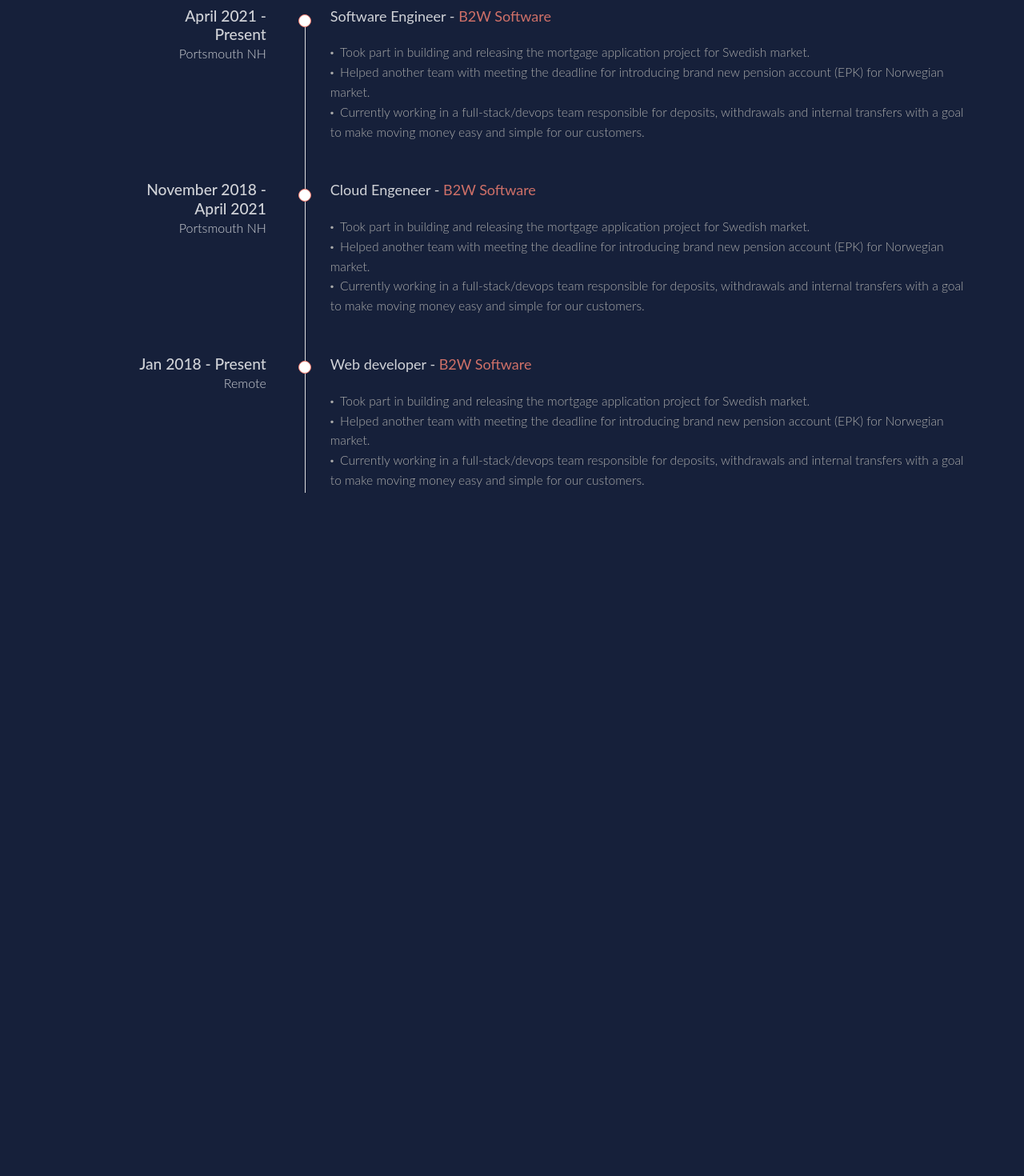
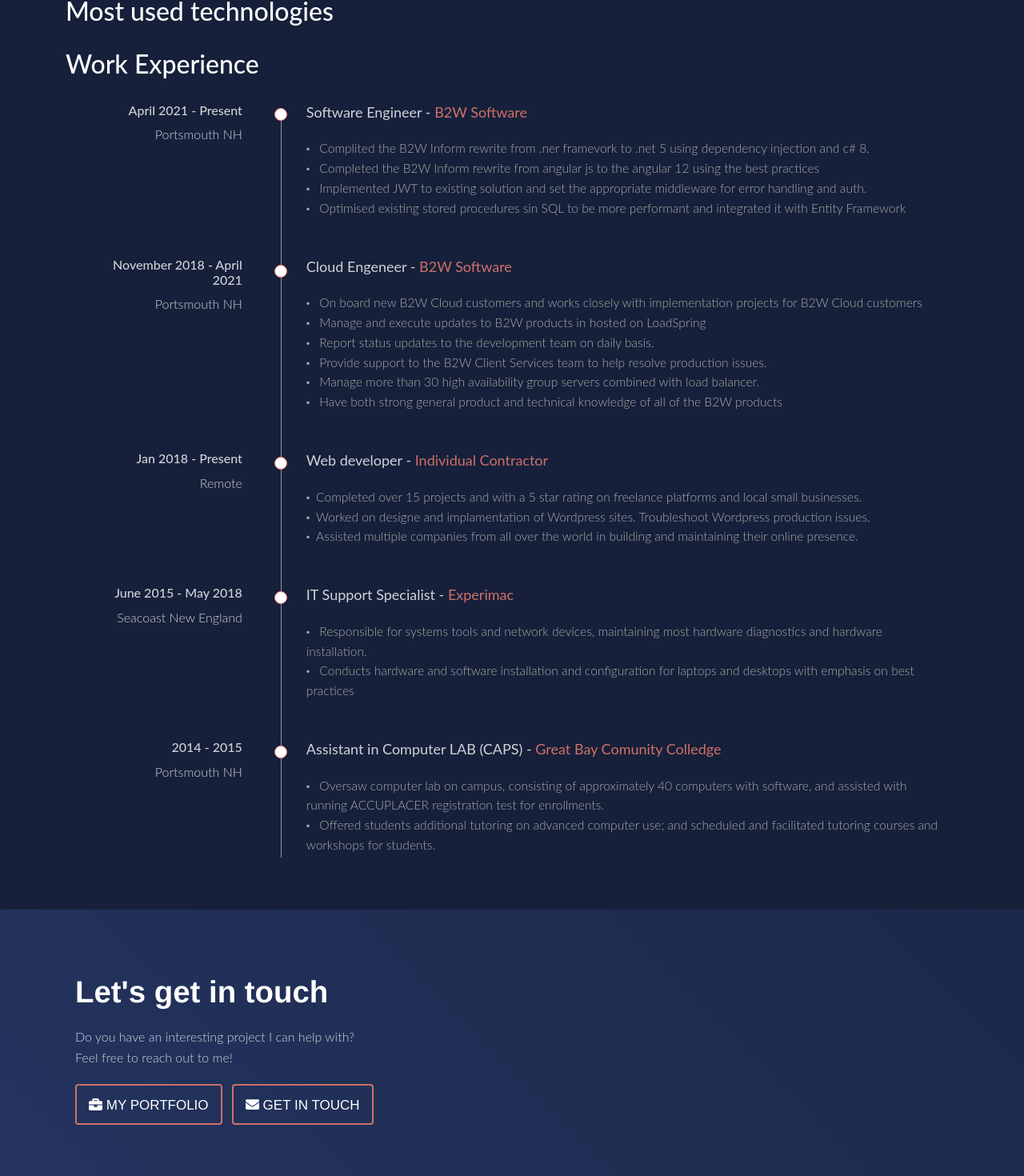
Before and after one commit to Stanmozolevskiy/Portfolio, an Angular app: page /about in a window 1280 px wide. Shown: the part 493-1963 px from the top of the page at 80% size. Before the commit the page ends 1174 px from the top, so only its background shows below. Built offline with nearby package versions, Linux system fonts and the light colour scheme.

Commit message:
`deploy`

```diff
--- a/src/app/about/about.component.html
+++ b/src/app/about/about.component.html
@@ -1,11 +1,11 @@
-<div class="box main-box">
+<div class="box main-box" style="padding-top: 80px;">
     <div class="container">
         <div class="about-box">
             <div class="row">
                     <div class="col-8">
                         <h1>About Stan Mozolevskiy</h1>
-                        <p>I am a 25 years old passionate <strong>Fullstack Web Developer</strong> based in Stockholm, Sweden (originally from Serbia) who enjoys building software. Very positive and highly motivated person with over 7 years of experience in building beautiful websites, web and mobile applications with a stronger focus on the frontend technologies.</p>
-                        <p>Right now I work as a <strong>Software Engineer</strong> at <strong><a class="text-red" href="https://www.b2wsoftware.com/" target="_blank">B2W Software</a></strong>, trying to make investing and saving money easier for all people in the Nordic countries.</p>
+                        <p>I am a {{age}} years old <strong>Software Engineering</strong> based in Portsmouth, NH United States who enjoys what he does. Very positive and highly motivated person with over 4 years of experience in building and maintaining software, web and mobile applications with focusing on both frontend and backend technologies.</p>
+                        <p>I curently work as a <strong>Software Engineer</strong> at <strong><a class="text-red" href="https://www.b2wsoftware.com/" target="_blank">B2W Software</a></strong>, trying to make construction industry more profitable and a better place for people to be.</p>
                         <p>Outside work I really enjoy cooking delicious food, playing chess and video games, rewatching Marvel movies and lifting heavy weights :).</p>
                     </div>
                     <div class="col" style="text-align: center;">
@@ -14,27 +14,27 @@
                     </div>
             </div>
         </div>
-        <div class="row">
-            <div class="jg55wx-0 jStZiW"><h2 style="color:white;">Most used technologies</h2>
+        <div class="row" style="padding-top: 20px;">
+            <div><h2 style="color:white;">Most used technologies</h2>
 
-            <div class="ssccpk-0 fKtSkG"></div>
-            <h2 style="color:white;">Work Experience</h2>
+            <h2 style="color:white; padding-top: 20px;">Work Experience</h2>
 
                 <div class="timeline">
                     <ul class="left-ul">
                         <li>
                             <div class="entry">
                                 <div class="title left-side-title">
-                                    <h3>April 2021 - Present</h3>
+                                    <h6>April 2021 - Present</h6>
                                     <p>Portsmouth NH</p>
                                 </div>
                                 <div class="body">
-                                    <p style="padding-bottom: 20px;">Software Engineer - <a class="text-red" href="https://nordnet.se" target="_blank">B2W Software</a>
+                                    <p style="padding-bottom: 20px;">Software Engineer - <a class="text-red" href="https://www.b2wsoftware.com/" target="_blank">B2W Software</a>
                                     </p>
                                     <ul>
-                                        <li class="right-li">Took part in building and releasing the mortgage application project for Swedish market.</li>
-                                        <li class="right-li">Helped another team with meeting the deadline for introducing brand new pension account (EPK) for Norwegian market.</li>
-                                        <li class="right-li">Currently working in a full-stack/devops team responsible for deposits, withdrawals and internal transfers with a goal to make moving money easy and simple for our customers.</li>
+                                        <li class="right-li"> Complited the B2W Inform rewrite from .ner framevork to .net 5 using dependency injection and c# 8.</li>
+                                        <li class="right-li"> Completed the B2W Inform rewrite from angular js to the angular 12 using the best practices</li>
+                                        <li class="right-li"> Implemented JWT to existing solution and set the appropriate middleware for error handling and auth.</li>
+                                        <li class="right-li"> Optimised existing stored procedures sin SQL to be more performant and integrated it with Entity Framework</li>
                                     </ul>
                                 </div>
                             </div>
@@ -43,16 +43,19 @@
                         <li>
                             <div class="entry">
                                 <div class="title left-side-title">
-                                    <h3>November 2018 - April 2021</h3>
+                                    <h6>November 2018 - April 2021</h6>
                                     <p>Portsmouth NH</p>
                                 </div>
                                 <div class="body">
-                                    <p style="padding-bottom: 20px;">Cloud Engeneer - <a class="text-red" href="https://nordnet.se" target="_blank">B2W Software</a>
+                                    <p style="padding-bottom: 20px;">Cloud Engeneer - <a class="text-red" href="https://www.b2wsoftware.com/" target="_blank">B2W Software</a>
                                     </p>
                                     <ul>
-                                        <li class="right-li">Took part in building and releasing the mortgage application project for Swedish market.</li>
-                                        <li class="right-li">Helped another team with meeting the deadline for introducing brand new pension account (EPK) for Norwegian market.</li>
-                                        <li class="right-li">Currently working in a full-stack/devops team responsible for deposits, withdrawals and internal transfers with a goal to make moving money easy and simple for our customers.</li>
+                                        <li class="right-li"> On board new B2W Cloud customers and works closely with implementation projects for B2W Cloud customers</li>
+                                        <li class="right-li"> Manage and execute updates to B2W products in hosted on LoadSpring</li>
+                                        <li class="right-li"> Report status updates to the development team on daily basis.</li>
+                                        <li class="right-li"> Provide support to the B2W Client Services team to help resolve production issues.</li>
+                                        <li class="right-li"> Manage more than 30 high availability group servers combined with load balancer.</li>
+                                        <li class="right-li"> Have both strong general product and technical knowledge of all of the B2W products</li>
                                     </ul>
                                 </div>
                             </div>
@@ -61,16 +64,50 @@
                         <li>
                             <div class="entry">
                                 <div class="title left-side-title">
-                                    <h3>Jan 2018 - Present</h3>
+                                    <h6>Jan 2018 - Present</h6>
                                     <p>Remote</p>
                                 </div>
                                 <div class="body">
-                                    <p style="padding-bottom: 20px;">Web developer - <a class="text-red" href="https://nordnet.se" target="_blank">B2W Software</a>
+                                    <p style="padding-bottom: 20px;">Web developer - <a class="text-red" href="https://www.freelancer.com/" target="_blank">Individual Contractor</a>
                                     </p>
                                     <ul>
-                                        <li class="right-li">Took part in building and releasing the mortgage application project for Swedish market.</li>
-                                        <li class="right-li">Helped another team with meeting the deadline for introducing brand new pension account (EPK) for Norwegian market.</li>
-                                        <li class="right-li">Currently working in a full-stack/devops team responsible for deposits, withdrawals and internal transfers with a goal to make moving money easy and simple for our customers.</li>
+                                        <li class="right-li">Completed over 15 projects and with a 5 star rating on freelance platforms and local small businesses.</li>
+                                        <li class="right-li">Worked on designe and implamentation of Wordpress sites. Troubleshoot Wordpress production issues.</li>
+                                        <li class="right-li">Assisted multiple companies from all over the world in building and maintaining their online presence.</li>
+                                    </ul>
+                                </div>
+                            </div>
+                        </li>
+
+                        <li>
+                            <div class="entry">
+                                <div class="title left-side-title">
+                                    <h6>June 2015 - May 2018</h6>
+                                    <p>Seacoast New England</p>
+                                </div>
+                                <div class="body">
+                                    <p style="padding-bottom: 20px;">IT Support Specialist - <a class="text-red" href="https://www.experimax.com/" target="_blank">Experimac</a>
+                                    </p>
+                                    <ul>
+                                        <li class="right-li"> Responsible for systems tools and network devices, maintaining most hardware diagnostics and hardware installation.</li>
+                                        <li class="right-li"> Conducts hardware and software installation and configuration for laptops and desktops with emphasis on best practices</li>
+                                    </ul>
+                                </div>
+                            </div>
+                        </li>
+
+                        <li>
+                            <div class="entry">
+                                <div class="title left-side-title">
+                                    <h6>2014 - 2015</h6>
+                                    <p>Portsmouth NH</p>
+                                </div>
+                                <div class="body">
+                                    <p style="padding-bottom: 20px;"> Assistant in Computer LAB (CAPS) - <a class="text-red" href="https://www.greatbay.edu/" target="_blank">Great Bay Comunity Colledge</a>
+                                    </p>
+                                    <ul>
+                                        <li class="right-li"> Oversaw computer lab on campus, consisting of approximately 40 computers with software, and assisted with running ACCUPLACER registration test for enrollments.</li>
+                                        <li class="right-li"> Offered students additional tutoring on advanced computer use; and scheduled and facilitated tutoring courses and workshops for students.</li>
                                     </ul>
                                 </div>
                             </div>
@@ -79,6 +116,9 @@
                     </ul>
                 </div>
         </div>
-    </div>
+
+
     </div>
 </div>
+</div>
+<app-getintouch></app-getintouch>
--- a/src/app/about/about.component.scss
+++ b/src/app/about/about.component.scss
@@ -37,7 +37,7 @@ color:#aaa;
 
   $container-shadow: 0.5rem 0.5rem 2rem 0 rgba(black, 0.2);
   $gutter: 40px;
-  $border-width: 0.5px;
+  $border-width: 0.1px;
   $dot-diameter: 16px;
 
   .timeline {
@@ -51,7 +51,7 @@ color:#aaa;
       left:calc(20% + 46px); //$gutter/2
       bottom: 65px;
       width: $border-width;
-      background: #ddd;
+      background: rgba(221, 221, 221, 0.637);
     }
     &:after {
       content: "";
--- a/src/app/about/about.component.ts
+++ b/src/app/about/about.component.ts
@@ -6,10 +6,11 @@ import { Component, OnInit } from '@angular/core';
   styleUrls: ['./about.component.scss']
 })
 export class AboutComponent implements OnInit {
-
+  age!:number;
   constructor() { }
 
   ngOnInit(): void {
+   this.age = (new Date().getFullYear() -1990);
   }
 
 }
--- a/src/app/app.component.css
+++ b/src/app/app.component.css
@@ -80,6 +80,7 @@ label #sidebar_btn:hover{
   display: none;
 }
 
+
 .content{
   margin-left: 160px;
   height: 100vh;
@@ -87,7 +88,7 @@ label #sidebar_btn:hover{
 }
 
 #check:checked ~ .content{
-  margin-left: 60px;
+  margin-left: 0px;
 }
 
 #check{
--- a/src/app/app.module.ts
+++ b/src/app/app.module.ts
@@ -8,6 +8,7 @@ import { FontAwesomeModule } from '@fortawesome/angular-fontawesome';
 import { ContactComponent } from './contact/contact.component';
 import { ReactiveFormsModule } from '@angular/forms';
 import { AboutComponent } from './about/about.component';
+import { GetintouchComponent } from './getintouch/getintouch.component';
 
 
 @NgModule({
@@ -15,7 +16,8 @@ import { AboutComponent } from './about/about.component';
     AppComponent,
     HomeComponent,
     ContactComponent,
-    AboutComponent
+    AboutComponent,
+    GetintouchComponent
   ],
   imports: [
     BrowserModule,
--- /dev/null
+++ b/src/app/getintouch/getintouch.component.css
@@ -0,0 +1,53 @@
+
+  .custom-btn {
+    transition: all .5s ease;
+    color: #fff;
+    font-family:'Montserrat', sans-serif;
+    text-transform: uppercase;
+    text-align: center;
+    line-height: 1;
+    font-size: 17px;
+    background-color : transparent;
+    padding: 15px;
+    outline: none;
+    border-radius: 4px;
+    border: 2px solid rgb(207,112,104);
+  }
+  a:hover {
+     text-decoration: none;
+    }
+    .custom-btn:hover {
+        transition-duration: 1s;
+        color: #001F3F;
+        background-color: rgb(207,112,104);
+      }
+      .link:hover{
+        color:rgb(204, 130, 123);
+      }
+
+  .get-in-touch-olock{
+    background: linear-gradient(
+45deg, rgb(36, 52, 95) 0%, rgb(28, 40, 73) 100%);
+    padding-top: 80px;
+    padding-bottom: 80px;
+  }
+  .cUOJHT {
+    width: 100%;
+    max-width: 1140px;
+    margin: 0px auto;
+    padding: 0px 24px;
+}
+
+.oGrtH {
+  margin: 0px;
+  font: 600 2.4em / 1.2 Raleway, Helvetica, Arial, sans-serif;
+  color: rgb(255, 255, 255);
+}
+
+p{
+  font: 300 1em / 1.6 Lato, Helvetica, Arial, sans-serif;
+  margin: 0px;
+  color: rgba(255, 255, 255, 0.8);
+  padding-bottom: 20px;
+  padding-top: 20px;
+}
--- /dev/null
+++ b/src/app/getintouch/getintouch.component.html
@@ -0,0 +1,21 @@
+<div class="get-in-touch-olock">
+    <div class="">
+        <div class="cUOJHT">
+            <h2 class="sc-1w5zmqf-0 oGrtH">Let's get in touch</h2>
+            <div class="ssccpk-0 ffupnu">
+                <p class="color-white">Do you have an interesting project I can help with?
+                    <br>Feel free to reach out to me!
+                </p>
+            </div>
+            <div class="jg55wx-0 jyIxFv">
+                <a href="portfolio" class="btn btn-lg edit_hover_class custom-btn">
+                    <fa-icon [icon]="faBriefcase"></fa-icon> My portfolio
+                   </a>
+                   &nbsp;
+                   <a href="contact" class="btn btn-lg edit_hover_class custom-btn">
+                    <fa-icon [icon]="faEnvelope"></fa-icon> Get in touch
+                   </a>
+            </div>
+        </div>
+    </div>
+</div>
--- /dev/null
+++ b/src/app/getintouch/getintouch.component.ts
@@ -0,0 +1,18 @@
+import { Component, OnInit } from '@angular/core';
+import { faBriefcase } from '@fortawesome/free-solid-svg-icons';
+import { faEnvelope } from '@fortawesome/free-solid-svg-icons';
+
+@Component({
+  selector: 'app-getintouch',
+  templateUrl: './getintouch.component.html',
+  styleUrls: ['./getintouch.component.css']
+})
+export class GetintouchComponent implements OnInit {
+  faBriefcase = faBriefcase;
+  faEnvelope = faEnvelope
+  constructor() { }
+
+  ngOnInit(): void {
+  }
+
+}
```
Also changed, not shown: 4 other files (tests, documents, lock files or other folders).
